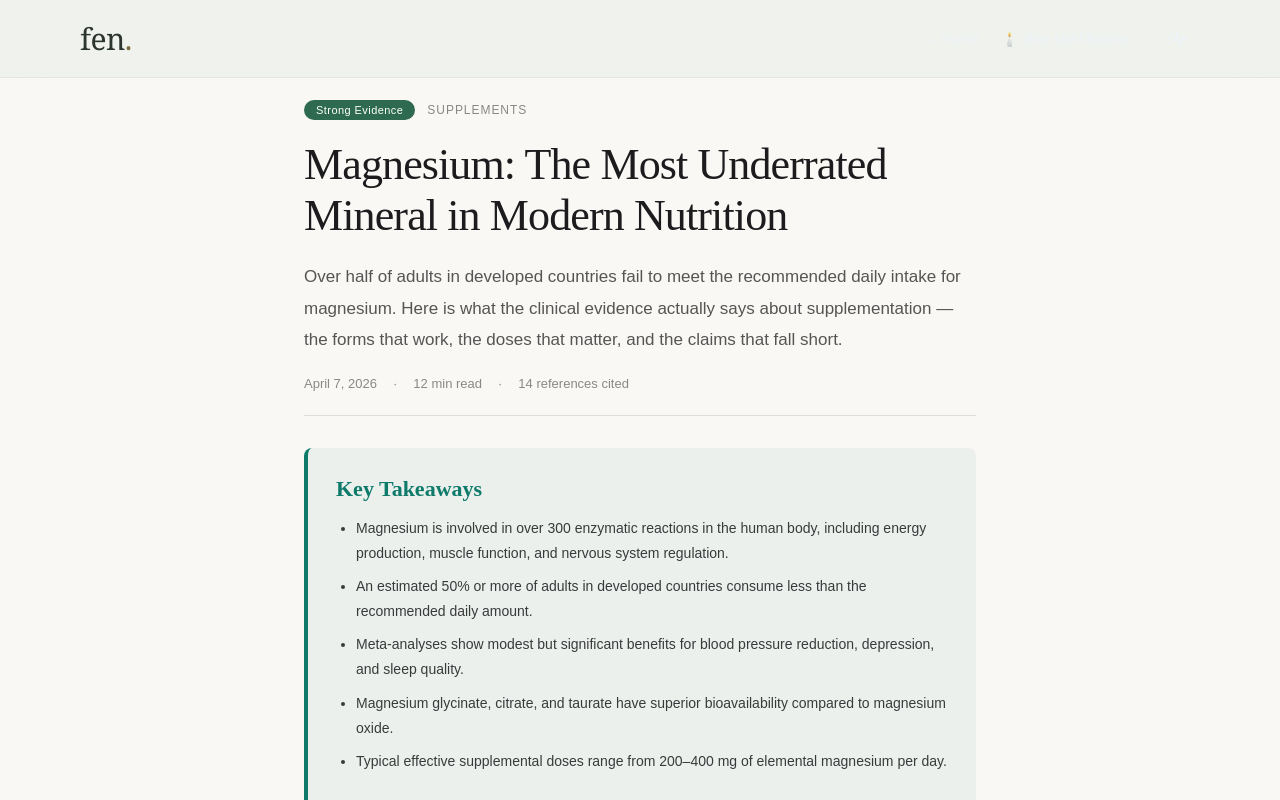
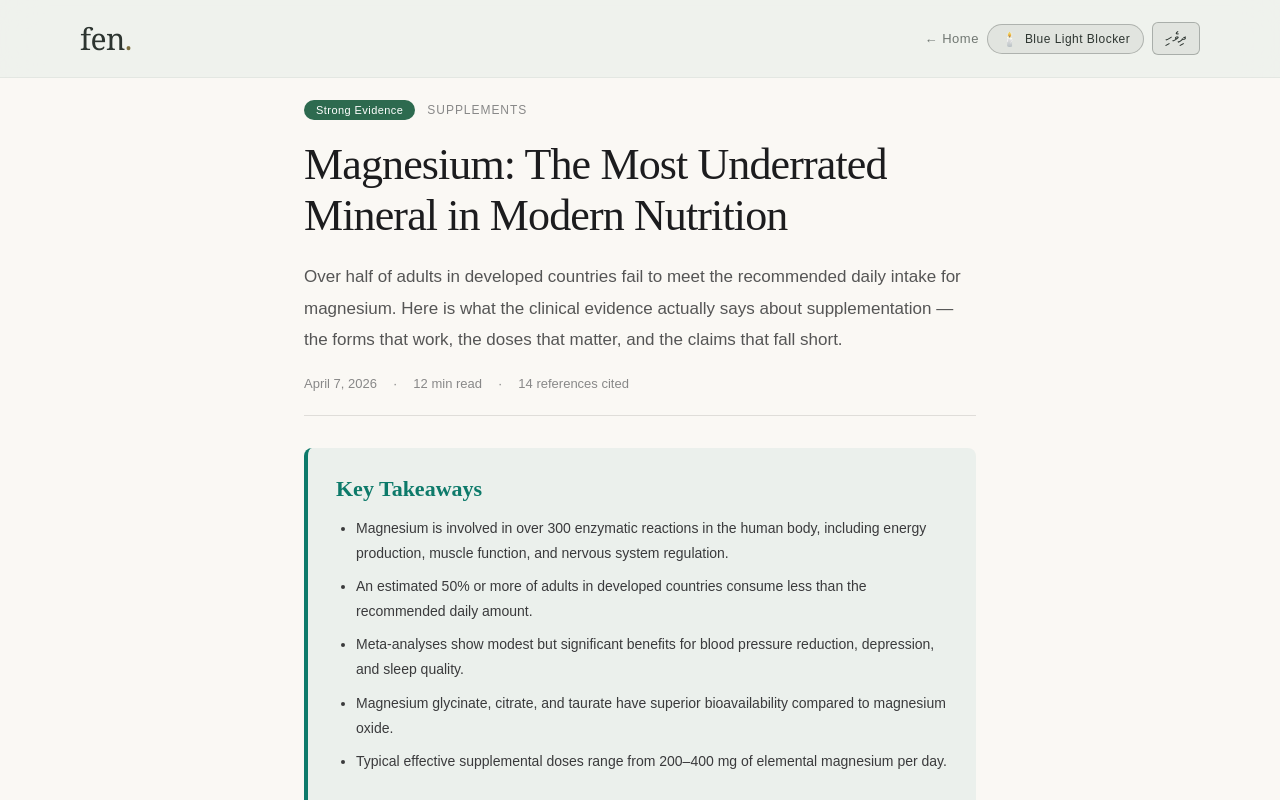
Before and after one commit to saain/fen-website, a Next.js app: page /articles/magnesium in a window 1280 px wide. Shown: the top 800 px of the page. Built offline with nearby package versions, Linux system fonts and the light colour scheme.

Commit message:
Fix nav button colors: use dark tones on light nav background

```diff
--- a/src/app/articles/magnesium/page.js
+++ b/src/app/articles/magnesium/page.js
@@ -297,7 +297,7 @@ function MagnesiumArticleInner() {
             </a>
           </div>
           <div style={{ display: 'flex', alignItems: 'center', gap: 8, flexShrink: 0 }}>
-            <a href="/" style={{ fontFamily: bf, fontSize: 13, color: 'rgba(237,244,255,0.60)', textDecoration: 'none', letterSpacing: '0.04em', whiteSpace: 'nowrap' }}>
+            <a href="/" style={{ fontFamily: bf, fontSize: 13, color: 'rgba(45,53,48,0.65)', textDecoration: 'none', letterSpacing: '0.04em', whiteSpace: 'nowrap' }}>
               {isRtl ? 'ފުރަތަމަ ←' : '← Home'}
             </a>
             <button
@@ -305,12 +305,12 @@ function MagnesiumArticleInner() {
               title={warm ? 'Blue Light Blocker is active — tap to turn off' : 'Activate Blue Light Blocker for easier reading at night'}
               style={{
                 fontSize: 12,
-                background: warm ? 'rgba(160,80,20,0.22)' : 'transparent',
-                border: warm ? '1px solid rgba(190,100,30,0.50)' : '1px solid rgba(237,244,255,0.18)',
+                background: warm ? 'rgba(160,80,20,0.22)' : 'rgba(45,53,48,0.07)',
+                border: warm ? '1px solid rgba(190,100,30,0.50)' : '1px solid rgba(45,53,48,0.28)',
                 borderRadius: 20,
                 padding: '6px 13px',
                 cursor: 'pointer',
-                color: warm ? '#F5C9A0' : 'rgba(237,244,255,0.70)',
+                color: warm ? '#F5C9A0' : '#2D3530',
                 display: 'flex',
                 alignItems: 'center',
                 gap: 6,
@@ -328,7 +328,7 @@ function MagnesiumArticleInner() {
             </button>
             <button
               onClick={() => changeLang(lang === 'en' ? 'dv' : 'en')}
-              style={{ fontFamily: lang === 'en' ? "'Faruma',Tahoma" : "'DM Sans',sans-serif", fontSize: 13, background: 'none', border: '1px solid rgba(237,244,255,0.25)', borderRadius: 4, padding: '6px 12px', cursor: 'pointer', color: '#EDF4FF', whiteSpace: 'nowrap' }}
+              style={{ fontFamily: lang === 'en' ? "'Faruma',Tahoma" : "'DM Sans',sans-serif", fontSize: 13, background: 'rgba(45,53,48,0.07)', border: '1.5px solid rgba(45,53,48,0.30)', borderRadius: 6, padding: '6px 12px', cursor: 'pointer', color: '#2D3530', fontWeight: 500, whiteSpace: 'nowrap' }}
             >
               {lang === 'en' ? 'ދިވެހި' : 'English'}
             </button>
```
Also changed, not shown: src/app/articles/omega-3/page.js (+4 -4 lines), src/app/articles/sunlight/page.js (+4 -4 lines), src/app/page.js (+8 -6 lines).
